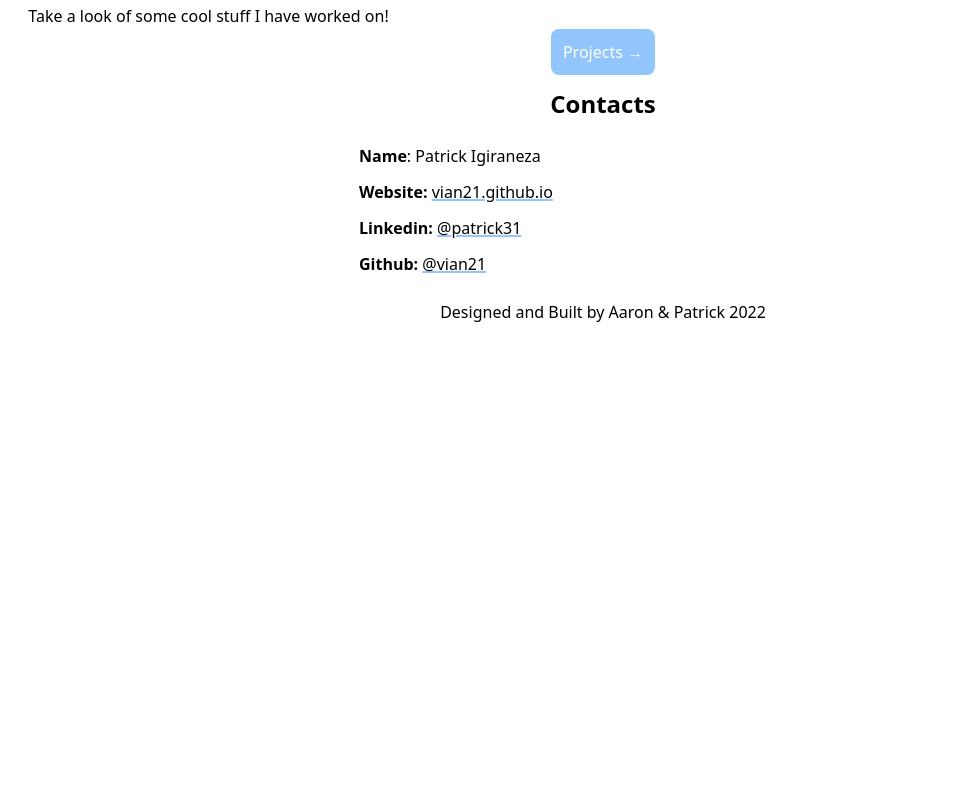
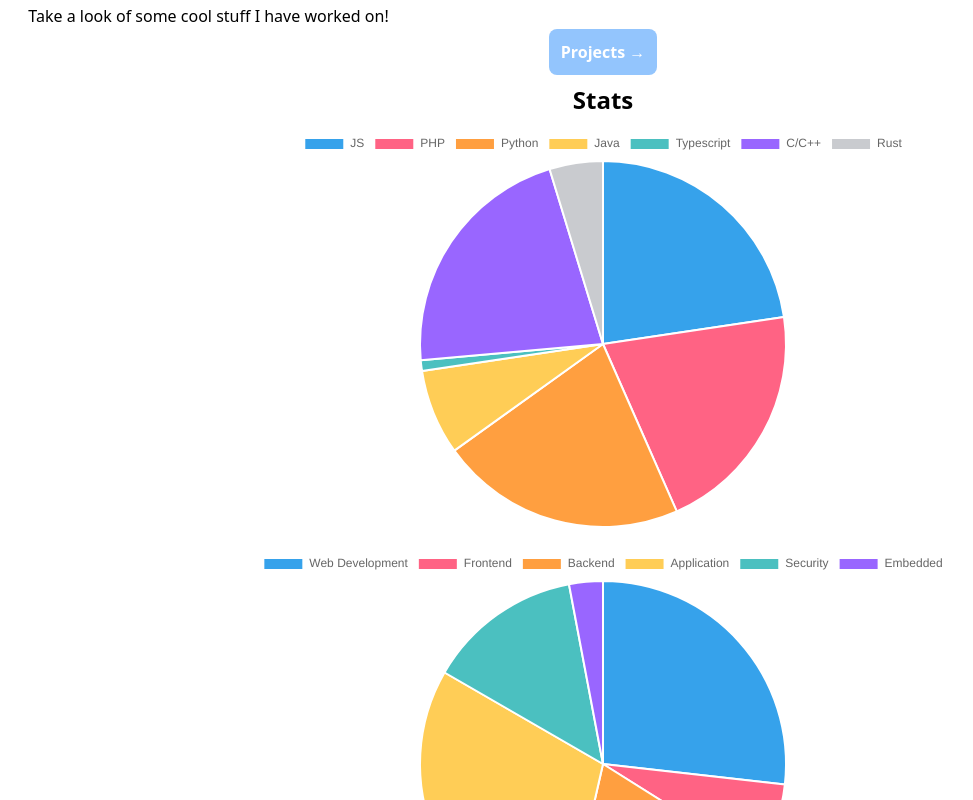
Before and after one commit to vian21/vian21.github.io, a React (Vite) app: page / in a window 1280 px wide. Shown: the part 560-1360 px from the top of the page, without its empty margins (37-1010 px from the left). Before the commit the page ends 896 px from the top, so only its background shows below. Built offline with nearby package versions, Linux system fonts and the light colour scheme.

Commit message:
added stats

```diff
--- a/package.json
+++ b/package.json
@@ -9,7 +9,9 @@
     "preview": "vite preview"
   },
   "dependencies": {
+    "chart.js": "^4.2.1",
     "react": "^18.2.0",
+    "react-chartjs-2": "^5.2.0",
     "react-dom": "^18.2.0",
     "react-markdown": "^8.0.4",
     "react-router-dom": "^6.6.1",
--- /dev/null
+++ b/src/assets/hours.ts
@@ -0,0 +1,63 @@
+const workTypes = [
+  "Web Development",
+  "Frontend",
+  "Backend",
+  "DevOps",
+  "Embedded",
+  "Security",
+  "AI/ML",
+  "Mobile",
+  "Application",
+];
+
+export const ProgrammingData = [
+  {
+    day: "2017-2023",
+    hours: "1200",
+    type: ["Web Development", "Frontend"],
+    languages: ["JS"],
+  },
+  {
+    day: "2017-2023",
+    hours: "1200",
+    type: ["Web Development", "Backend"],
+    languages: ["JS"],
+  },
+  {
+    day: "2017-2023",
+    hours: "2000",
+    type: ["Web Development", "Backend"],
+    languages: ["PHP"],
+  },
+  {
+    day: "2017-2023",
+    hours: "2100",
+    type: ["Application", "Security"],
+    languages: ["Python"],
+  },
+  {
+    day: "2017-2023",
+    hours: "800",
+    type: ["Application"],
+    languages: ["Java"],
+  },
+  {
+    day: "2017-2023",
+    hours: "100",
+    type: ["Web Development", "Backend"],
+    languages: ["Typescript"],
+  },
+  {
+    day: "2017-2023",
+    hours: "2100",
+    type: ["Application"],
+    languages: ["C/C++"],
+  },
+  { day: "2017-2023", hours: "500", type: ["Embedded"], languages: ["Rust"] },
+  {
+    day: "2017-2023",
+    hours: "200",
+    type: ["Security"],
+    languages: ["Python", "PHP", "C/C++"],
+  },
+];
--- /dev/null
+++ b/src/components/ProductivityCharts.tsx
@@ -0,0 +1,101 @@
+import { Chart } from "chart.js";
+import {
+  Chart as ChartJS,
+  ArcElement,
+  Tooltip,
+  Legend,
+  Colors,
+} from "chart.js";
+import { Pie } from "react-chartjs-2";
+
+import { ProgrammingData } from "../assets/hours";
+
+interface Record {
+  languages: string[];
+  type: string[];
+  hours: number;
+}
+interface CleanedData {
+  languages: Set<string>;
+  types: Set<string>;
+  programmingHours: AssociativeArray;
+  programmingFieldHours: AssociativeArray;
+}
+interface AssociativeArray {
+  [key: string]: number;
+}
+Chart.register(Colors);
+function cleanData(data: Record[]) {
+  const cleanedData = {
+    languages: new Set(),
+    types: new Set(),
+    programmingHours: {},
+    programmingFieldHours: {},
+  };
+
+  data.map((item) => {
+    //add programming languages to set
+    item.languages.map((language) => {
+      cleanedData.languages.add(language);
+
+      //increment the number of hours for each language
+      cleanedData.programmingHours[language] =
+        (cleanedData.programmingHours[language] || 0) + Number(item.hours);
+    });
+
+    item.type.map((field) => {
+      cleanedData.types.add(field);
+
+      //increment the number of hours for each field
+      cleanedData.programmingFieldHours[field] =
+        (cleanedData.programmingFieldHours[field] || 0) + Number(item.hours);
+    });
+  });
+
+  return cleanedData;
+}
+ChartJS.register(ArcElement, Tooltip, Legend);
+
+export const ProductivityCharts = () => {
+  const cleanedData = cleanData(ProgrammingData);
+  const programming = {
+    labels: [...Array.from(cleanedData.languages)],
+    datasets: [
+      {
+        label: "hours",
+        data: [...Object.values(cleanedData.programmingHours)],
+      },
+    ],
+  };
+
+  const fieldStats = {
+    labels: [...Array.from(cleanedData.types)],
+    datasets: [
+      {
+        label: "hours",
+        data: [...Object.values(cleanedData.programmingFieldHours)],
+      },
+    ],
+  };
+
+  return (
+    <div>
+      <div className="w-11/12 m-auto lg:w-4/5 mt-3">
+        <Pie
+          data={programming}
+          width={400}
+          height={400}
+          options={{ maintainAspectRatio: false }}
+        />
+      </div>
+      <div className="w-11/12 m-auto lg:w-4/5 mt-5">
+        <Pie
+          data={fieldStats}
+          width={400}
+          height={400}
+          options={{ maintainAspectRatio: false }}
+        />
+      </div>
+    </div>
+  );
+};
--- a/src/pages/About.tsx
+++ b/src/pages/About.tsx
@@ -1,4 +1,5 @@
 import { Link } from "react-router-dom";
+import { ProductivityCharts } from "../components/ProductivityCharts";
 
 export default function About() {
   return (
@@ -8,34 +9,7 @@ export default function About() {
           <center>
             <h1 className="font-bold text-2xl">About Me</h1>
           </center>
-          {/* <p>
-            <span className="font-bold">Name</span>: Patrick Igiraneza
-          </p>
 
-          <p>
-            <span className="font-bold">Website</span>:
-            <a href="https://vian21.github.io" target="_blank" rel="noopener">
-              vian21.github.io
-            </a>
-          </p>
-
-          <p>
-            <span className="font-bold">Linkedin</span>:
-            <a
-              href="https://linkedin.com/in/patrick31/"
-              target="_blank"
-              rel="noopener"
-            >
-              @patrick31
-            </a>{" "}
-          </p>
-
-          <p>
-            <span className="font-bold">Github</span>:
-            <a href="https://github.com/vian21" target="_blank" rel="noopener">
-              @vian21
-            </a>{" "}
-          </p> */}
           <p>
             My name is Patrick Igiraneza, I am an enthusiastic Software/Web
             developer. I am originally from Burundi which is a country found in
@@ -61,11 +35,13 @@ export default function About() {
           <center>
             <Link
               to="/projects"
-              className="bg-blue-300 p-3 my-3 font-medium rounded-lg text-white"
+              className="bg-blue-300 p-3 my-4 font-bold rounded-lg text-white"
             >
               Projects →
             </Link>
           </center>
+          <h1 className="font-bold text-2xl m-auto mt-5">Stats</h1>
+          <ProductivityCharts />
         </div>
       </div>
     </>
```
Also changed, not shown: 1 other file (tests, documents, lock files or other folders).
